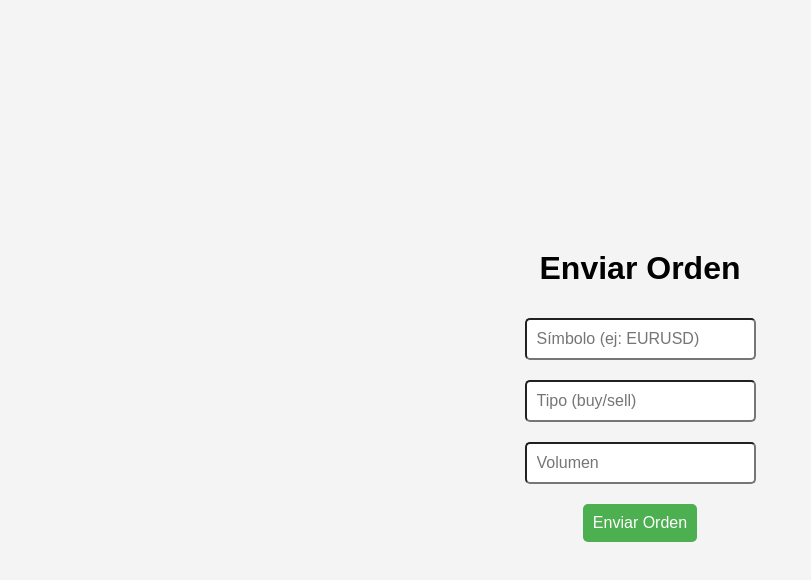
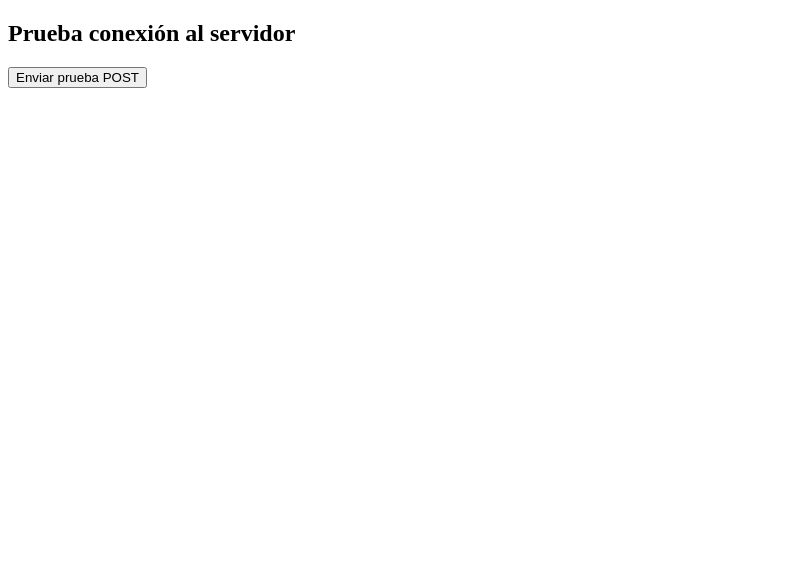
Before and after one commit to Yiuyinsoka/mt5-web-control, a plain HTML site: page index.html in a window 1280 px wide. Shown: the whole page, without its empty margins (0-811 px from the left). Drawn offline with Linux system fonts and the light colour scheme.

Commit message:
Update index.html

```diff
--- a/index.html
+++ b/index.html
@@ -1,79 +1,40 @@
 <!DOCTYPE html>
 <html lang="es">
 <head>
-    <meta charset="UTF-8">
-    <meta name="viewport" content="width=device-width, initial-scale=1.0">
-    <title>Control MT5</title>
-    <style>
-        body {
-            font-family: Arial, sans-serif;
-            margin: 0;
-            padding: 0;
-            background-color: #f4f4f4;
-            display: flex;
-            justify-content: center;
-            align-items: center;
-            height: 100vh;
-            flex-direction: column;
-        }
-        input, button {
-            margin: 10px;
-            padding: 10px;
-            font-size: 16px;
-            border-radius: 5px;
-        }
-        button {
-            background-color: #4CAF50;
-            color: white;
-            border: none;
-            cursor: pointer;
-        }
-        button:hover {
-            background-color: #45a049;
-        }
-        .result {
-            margin-top: 20px;
-            font-size: 18px;
-            color: green;
-        }
-    </style>
+  <meta charset="UTF-8" />
+  <meta name="viewport" content="width=device-width, initial-scale=1.0"/>
+  <title>Prueba MT5 App</title>
 </head>
 <body>
-    <h1>Enviar Orden</h1>
-    <input type="text" id="simbolo" placeholder="Símbolo (ej: EURUSD)">
-    <input type="text" id="tipo" placeholder="Tipo (buy/sell)">
-    <input type="number" id="volumen" placeholder="Volumen" step="0.1">
-    <button onclick="enviarOrden()">Enviar Orden</button>
-    <div class="result" id="result"></div>
+  <h2>Prueba conexión al servidor</h2>
 
-    <script>
-        async function enviarOrden() {
-            const simbolo = document.getElementById('simbolo').value;
-            const tipo = document.getElementById('tipo').value;
-            const volumen = document.getElementById('volumen').value;
+  <button onclick="enviarPrueba()">Enviar prueba POST</button>
 
-            if (!simbolo || !tipo || !volumen) {
-                document.getElementById('result').innerText = 'Por favor, llena todos los campos.';
-                return;
-            }
+  <p id="respuesta"></p>
 
-            const orden = {
-                simbolo: simbolo,
-                tipo: tipo,
-                volumen: parseFloat(volumen)
-            };
+  <script>
+    async function enviarPrueba() {
+      const respuestaElemento = document.getElementById("respuesta");
 
-            const response = await fetch('https://mt5-server.onrender.com/orden', {
-                method: 'POST',
-                headers: {
-                    'Content-Type': 'application/json',
-                },
-                body: JSON.stringify(orden)
-            });
+      try {
+        const res = await fetch("https://mt5-server.onrender.com/orden", {
+          method: "POST",
+          headers: {
+            "Content-Type": "application/json"
+          },
+          body: JSON.stringify({
+            simbolo: "EURUSD",
+            tipo: "buy",
+            volumen: 0.1
+          })
+        });
 
-            const data = await response.json();
-            document.getElementById('result').innerText = data.status || 'Error al enviar la orden.';
-        }
-    </script>
+        const data = await res.json();
+        respuestaElemento.textContent = "Respuesta del servidor: " + JSON.stringify(data);
+      } catch (error) {
+        respuestaElemento.textContent = "Error: " + error.message;
+      }
+    }
+  </script>
 </body>
 </html>
```
